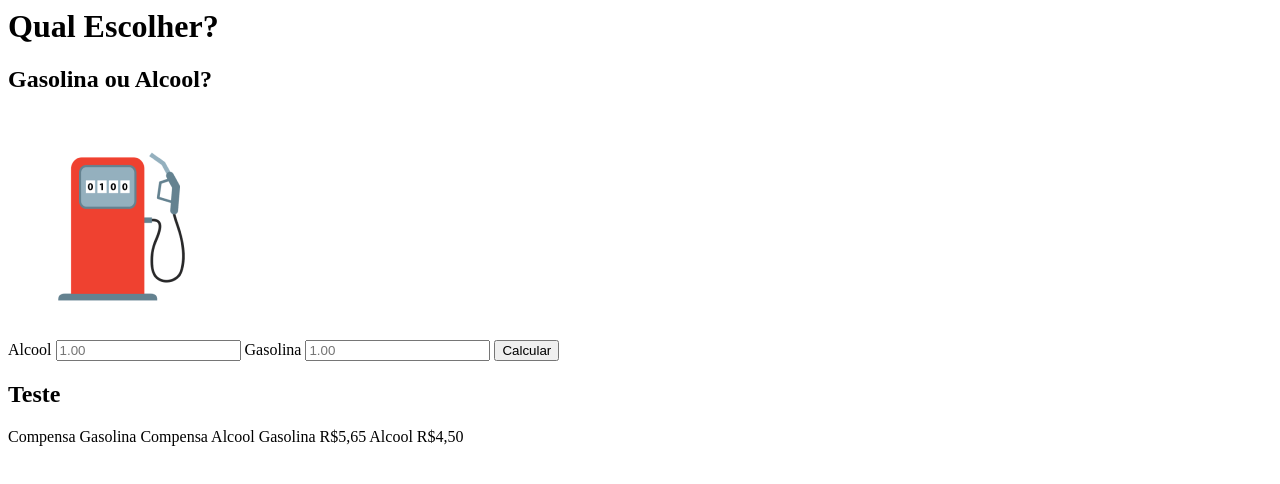
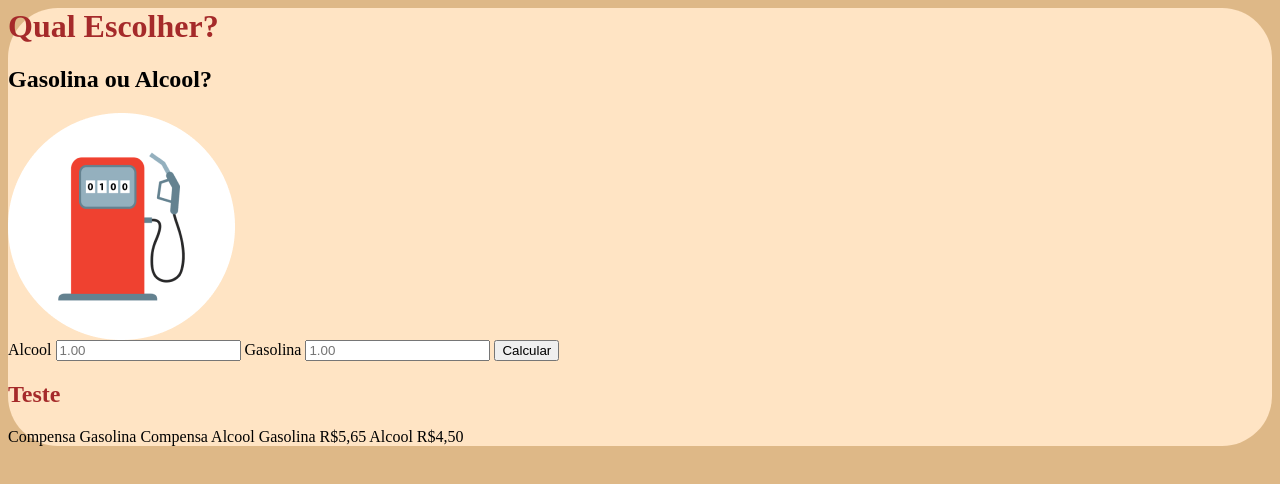
Before and after one commit to AndreyBrincker/Site, a plain HTML site: page index.html in a window 1280 px wide. Drawn offline with Linux system fonts and the light colour scheme.

Commit message:
site 2,1
leves mudanças

```diff
--- a/index.html
+++ b/index.html
@@ -4,6 +4,7 @@
         <meta http-equiv="X-UA-Compatible" content="IE=edge">
         <meta name="viewport" content="width=device-width, initial-scale=1.0">
         <meta name="viewport" content="Calculadora da gasolina ou alcool">
+        <link rel="stylesheet" href="style.css">
         <title>Calculadora de gasolina</title>
         <!DOCTYPE html>
 
--- /dev/null
+++ b/style.css
@@ -0,0 +1,11 @@
+body{
+    background-color: burlywood;
+}
+
+main{
+    background-color:bisque;
+    border-radius: 50px;
+}
+h1{
+    color: brown;
+}
```
